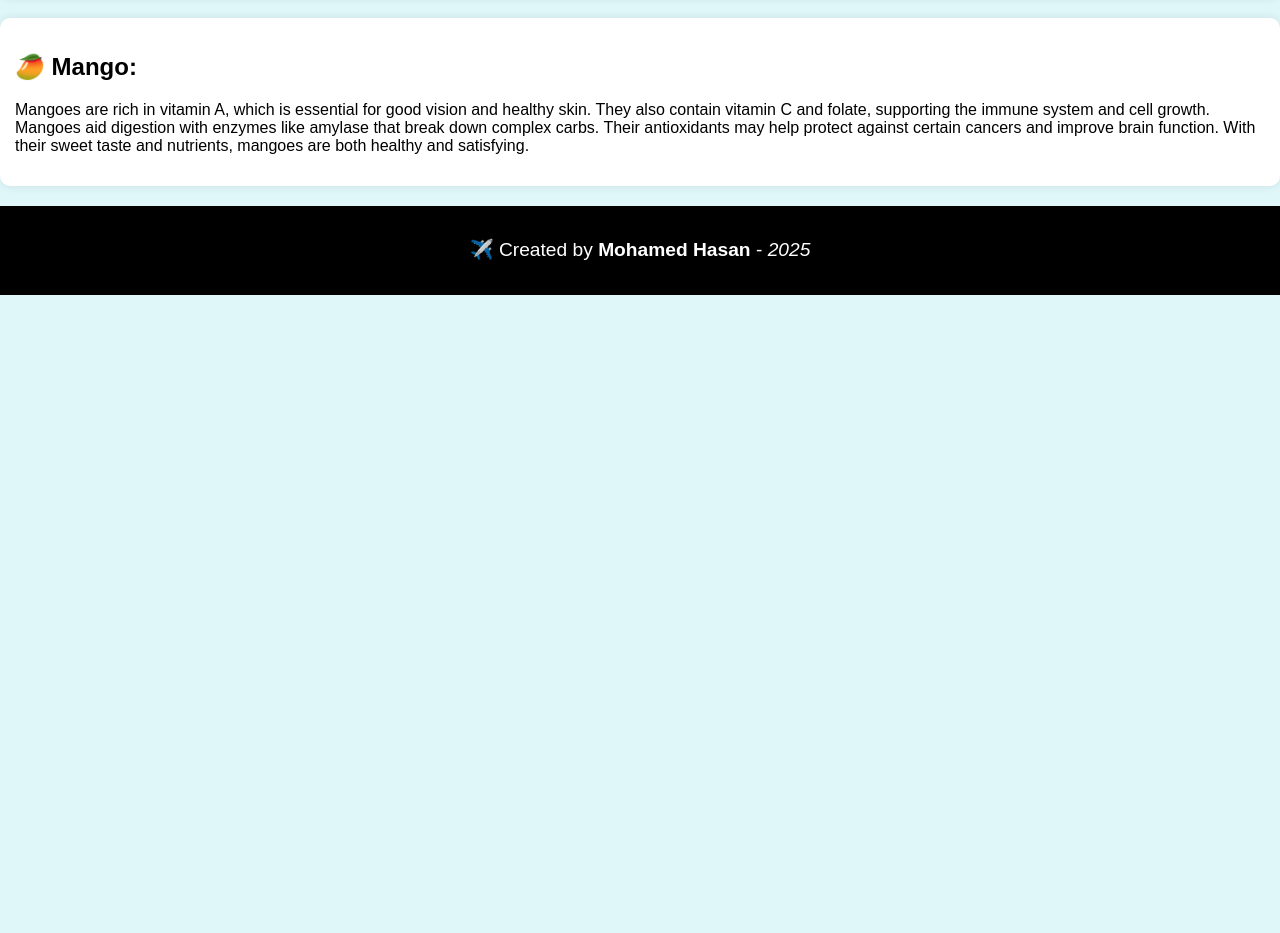
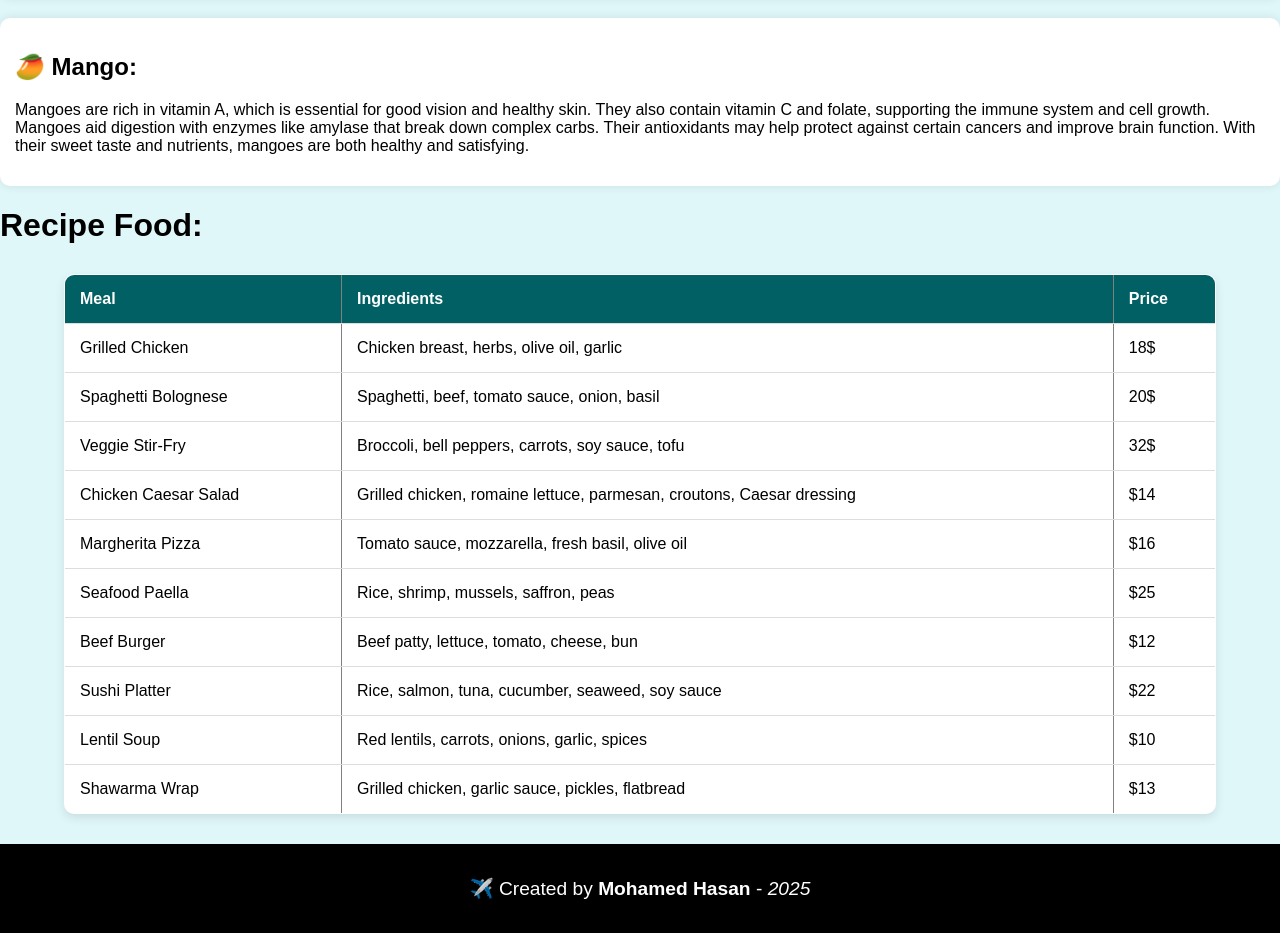
Before and after one commit to alragi0/codeyourfuture, a plain HTML site: page Recipe/index.html in a window 1280 px wide. Shown: the part 928-1861 px from the top of the page. Before the commit the page ends 1223 px from the top, so only its background shows below. Drawn offline with Linux system fonts and the light colour scheme.

Commit message:
Update index.html

```diff
--- a/Recipe/index.html
+++ b/Recipe/index.html
@@ -4,6 +4,31 @@
         <meta charset="utf-8">
         <title>The Best Recipe</title>
         <style>
+    table {
+      width: 90%;
+      margin: 30px auto;
+      border-collapse: collapse;
+      background-color: white;
+      box-shadow: 0 4px 10px rgba(0,0,0,0.1);
+      border-radius: 10px;
+      overflow: hidden;
+    }
+
+    th, td {
+      padding: 15px;
+      text-align: left;
+      border-bottom: 1px solid #ddd;
+    }
+
+    th {
+      background-color: #006064;
+      color: white;
+    }
+
+    tr:hover {
+      background-color: #f1f1f1;
+    }
+
     html {
       scroll-behavior: smooth;
     }
@@ -113,6 +138,71 @@
                             </p>
                     </div>
 
+
+        <h1 id="anthor">Recipe Food:</h1>
+        <table border="1">
+            <thead>
+                <tr>
+                    <th>Meal</th>
+                    <th>Ingredients</th>
+                    <th>Price</th>
+                </tr>
+            </thead>
+            <tbody>
+                <tr>
+                    <td>Grilled Chicken</td>
+                    <td>Chicken breast, herbs, olive oil, garlic</td>
+                    <td>18$</td>
+                </tr>
+                <tr>
+                    <td>Spaghetti Bolognese</td>
+                    <td>Spaghetti, beef, tomato sauce, onion, basil</td>
+                    <td>20$</td>
+                </tr>
+                <tr>
+                    <td>Veggie Stir-Fry</td>
+                    <td>Broccoli, bell peppers, carrots, soy sauce, tofu</td>
+                    <td>32$</td>
+                </tr>
+                <tr>
+                    <td>Chicken Caesar Salad</td>
+                    <td>Grilled chicken, romaine lettuce, parmesan, croutons, Caesar dressing</td>
+                    <td>$14</td>
+                </tr>
+                <tr>
+                    <td>Margherita Pizza</td>
+                    <td>Tomato sauce, mozzarella, fresh basil, olive oil</td>
+                    <td>$16</td>
+                </tr>
+                <tr>
+                    <td>Seafood Paella</td>
+                    <td>Rice, shrimp, mussels, saffron, peas</td>
+                    <td>$25</td>
+                </tr>
+                <tr>
+                    <td>Beef Burger</td>
+                    <td>Beef patty, lettuce, tomato, cheese, bun</td>
+                    <td>$12</td>
+                </tr>
+                <tr>
+                    <td>Sushi Platter</td>
+                    <td>Rice, salmon, tuna, cucumber, seaweed, soy sauce</td>
+                    <td>$22</td>
+                </tr>
+                <tr>
+                    <td>Lentil Soup</td>
+                    <td>Red lentils, carrots, onions, garlic, spices</td>
+                    <td>$10</td>
+                </tr>
+                <tr>
+                    <td>Shawarma Wrap</td>
+                    <td>Grilled chicken, garlic sauce, pickles, flatbread</td>
+                    <td>$13</td>
+                </tr>
+            </tbody>
+        </table>
+
+
         <footer>
             <p style="font-size: 1.2em; line-height: 1.6;">✈️ Created by <strong>Mohamed Hasan</strong>  - <em>2025</em> </p>
           </footer>
@@ -120,15 +210,4 @@
     </body>
 
 
-
-
-
-
-
-
-
-
-
-
-
 </html>
```
